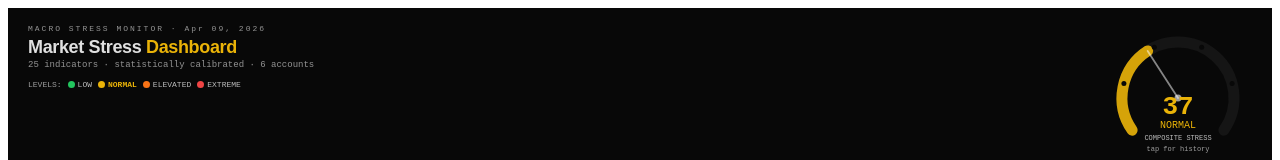
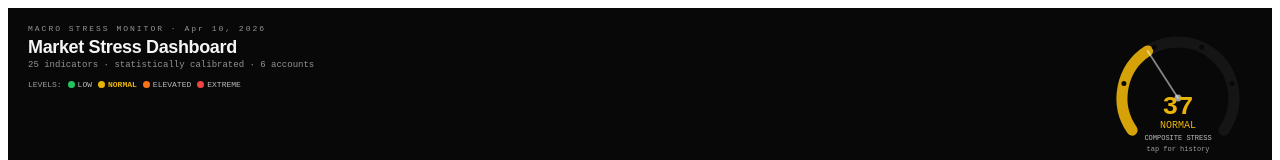
Before and after one commit to jmezzadri/market-dashboard, a React (Vite) app: page /#overview in a window 1280 px wide. Shown: the top 160 px of the page. Built offline with nearby package versions, Linux system fonts and the light colour scheme.

Commit message:
Fix header color and stale date
- Remove CONV.color from Dashboard span so header is all white
- Replace hardcoded Apr 09 date with dynamic new Date()

```diff
--- a/src/App.jsx
+++ b/src/App.jsx
@@ -1412,8 +1412,8 @@ return(
 {/* HEADER */}
 <div style={{padding:"16px 20px 12px",borderBottom:"1px solid #111",display:"flex",justifyContent:"space-between",alignItems:"flex-start",flexWrap:"wrap",gap:14}}>
 <div style={{flex:1,minWidth:200}}>
-<div style={{fontSize:8,letterSpacing:"0.25em",color:"#949494",fontFamily:"monospace",marginBottom:4}}>MACRO STRESS MONITOR · Apr 09, 2026</div>
-<div style={{fontSize:18,fontWeight:800,letterSpacing:"-0.02em"}}>Market Stress <span style={{color:CONV.color}}>Dashboard</span></div>
+<div style={{fontSize:8,letterSpacing:"0.25em",color:"#949494",fontFamily:"monospace",marginBottom:4}}>MACRO STRESS MONITOR · {new Date().toLocaleDateString("en-US",{month:"short",day:"numeric",year:"numeric"})}</div>
+<div style={{fontSize:18,fontWeight:800,letterSpacing:"-0.02em",color:"#f5f5f5"}}>Market Stress Dashboard</div>
 <div style={{fontSize:9,color:"#949494",marginTop:2,fontFamily:"monospace"}}>25 indicators · statistically calibrated · 6 accounts</div>
 <div style={{display:"flex",gap:6,marginTop:10,alignItems:"center",flexWrap:"wrap"}}>
 <span style={{fontSize:8,color:"#9e9e9e",fontFamily:"monospace"}}>LEVELS:</span>
```
